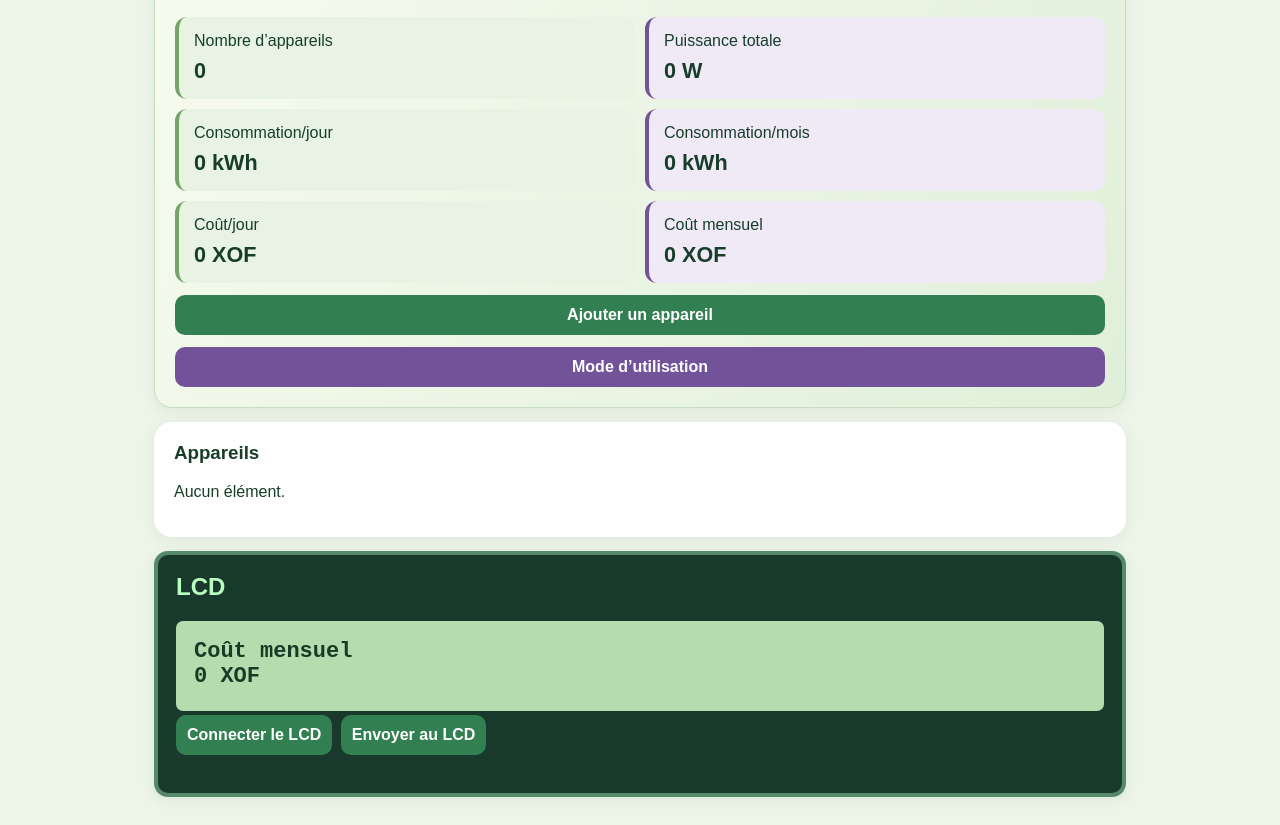
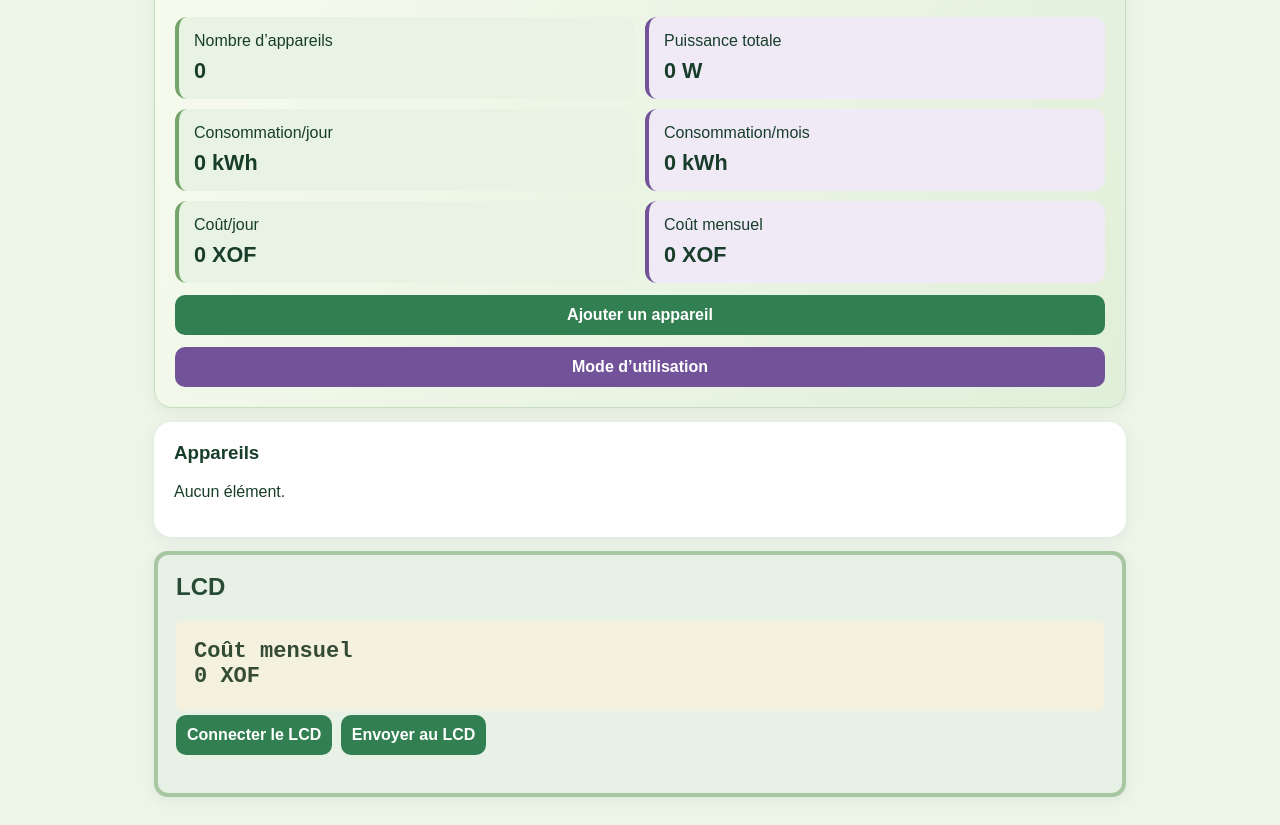
Before and after one commit to ategouakatty-beep/EcoEnergie, a plain HTML site: page index.html in a window 1280 px wide. Shown: the part 276-1101 px from the top of the page. Drawn offline with Linux system fonts and the light colour scheme.

Commit message:
Update index.html

```diff
--- a/index.html
+++ b/index.html
@@ -42,6 +42,9 @@ input,select{width:100%;border:1px solid #abc7ad;background:#fff;color:#173d28}
 dialog{border:0;border-radius:18px;max-width:600px;width:92%;max-height:85vh;overflow:auto;color:#183d2b}
 dialog::backdrop{background:#102a20aa}
 #msg{color:var(--purple);font-weight:bold}
+ .lcd{background:#e8f1e5;color:#284b36;border:4px solid #a8c6a1;border-radius:14px;padding:18px}
+.lcd .screen{background:#f5f1df;color:#344b35;border-radius:7px;padding:18px;font:bold 22px monospace;white-space:pre-wrap;min-height:90px}
+.lcd button{margin:4px 4px 4px 0}
 </style>
 </head>
 <body>
```
